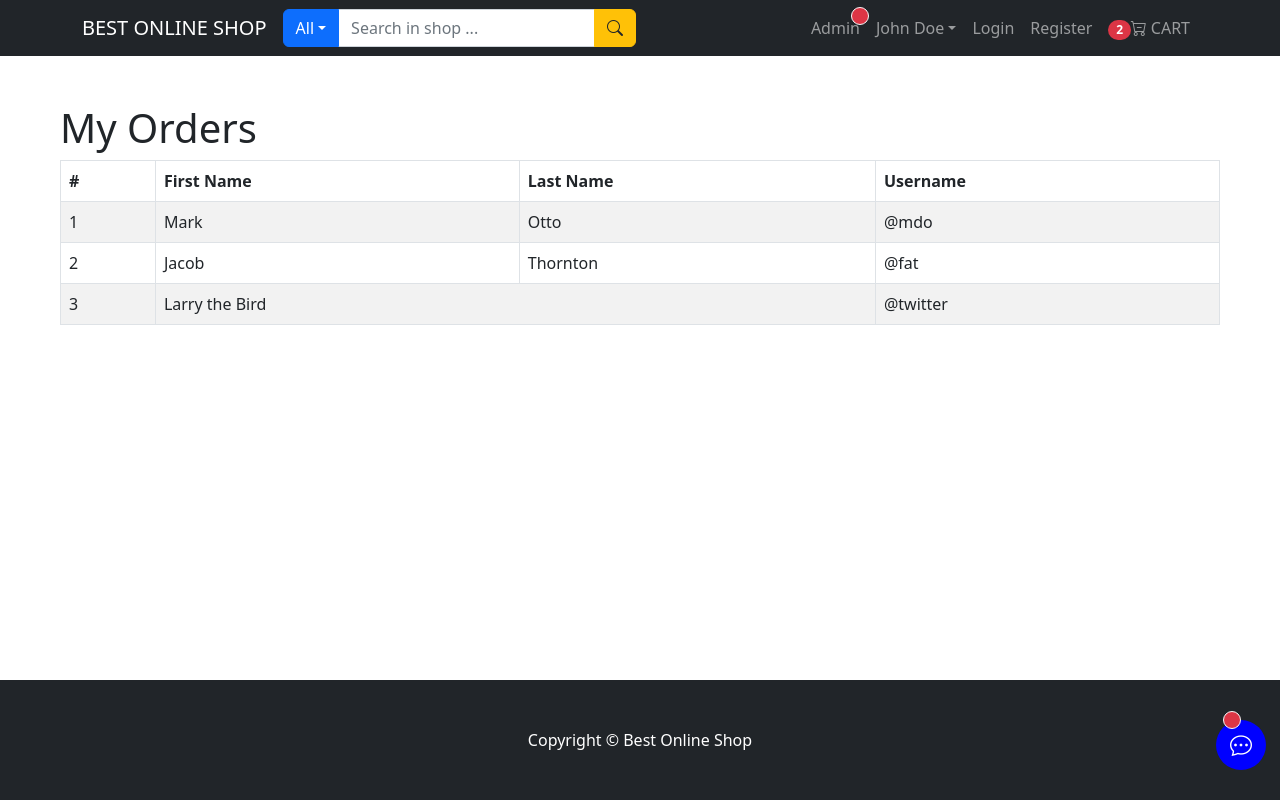
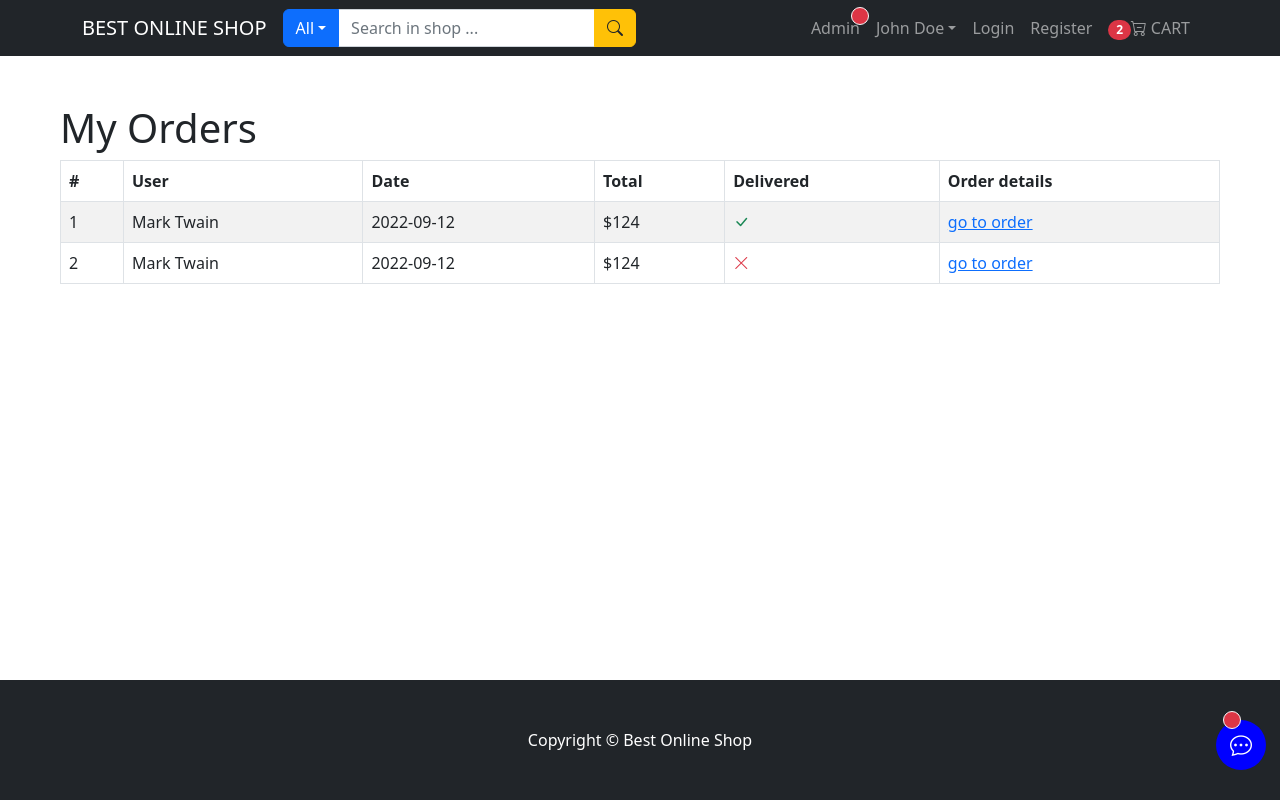
Before and after one commit to dturin1997/mern-stack-front, a React (Create React App) app: page /user/my-orders in a window 1280 px wide. Built offline with nearby package versions, Linux system fonts and the light colour scheme.

Commit message:
Video-48-udemy: Finish User Orders Page (template for now)

```diff
--- a/src/pages/user/UserOrdersPage.js
+++ b/src/pages/user/UserOrdersPage.js
@@ -1,5 +1,5 @@
 import { Row, Col, Table } from "react-bootstrap";
-
+import { Link } from "react-router-dom";
 const UserOrdersPage = () => {
   return (
     <Row className="m-5">
@@ -9,29 +9,30 @@ const UserOrdersPage = () => {
           <thead>
             <tr>
               <th>#</th>
-              <th>First Name</th>
-              <th>Last Name</th>
-              <th>Username</th>
+              <th>User</th>
+              <th>Date</th>
+              <th>Total</th>
+              <th>Delivered</th>
+              <th>Order details</th>
             </tr>
           </thead>
           <tbody>
-            <tr>
-              <td>1</td>
-              <td>Mark</td>
-              <td>Otto</td>
-              <td>@mdo</td>
-            </tr>
-            <tr>
-              <td>2</td>
-              <td>Jacob</td>
-              <td>Thornton</td>
-              <td>@fat</td>
-            </tr>
-            <tr>
-              <td>3</td>
-              <td colSpan={2}>Larry the Bird</td>
-              <td>@twitter</td>
-            </tr>
+            {["bi bi-check-lg text-success", "bi bi-x-lg text-danger"].map(
+              (item, idx) => (
+                <tr key={idx}>
+                  <td>{idx + 1}</td>
+                  <td>Mark Twain</td>
+                  <td>2022-09-12</td>
+                  <td>$124</td>
+                  <td>
+                    <i className={item}></i>
+                  </td>
+                  <td>
+                    <Link to="/user/order-details">go to order</Link>
+                  </td>
+                </tr>
+              )
+            )}
           </tbody>
         </Table>
       </Col>
```
